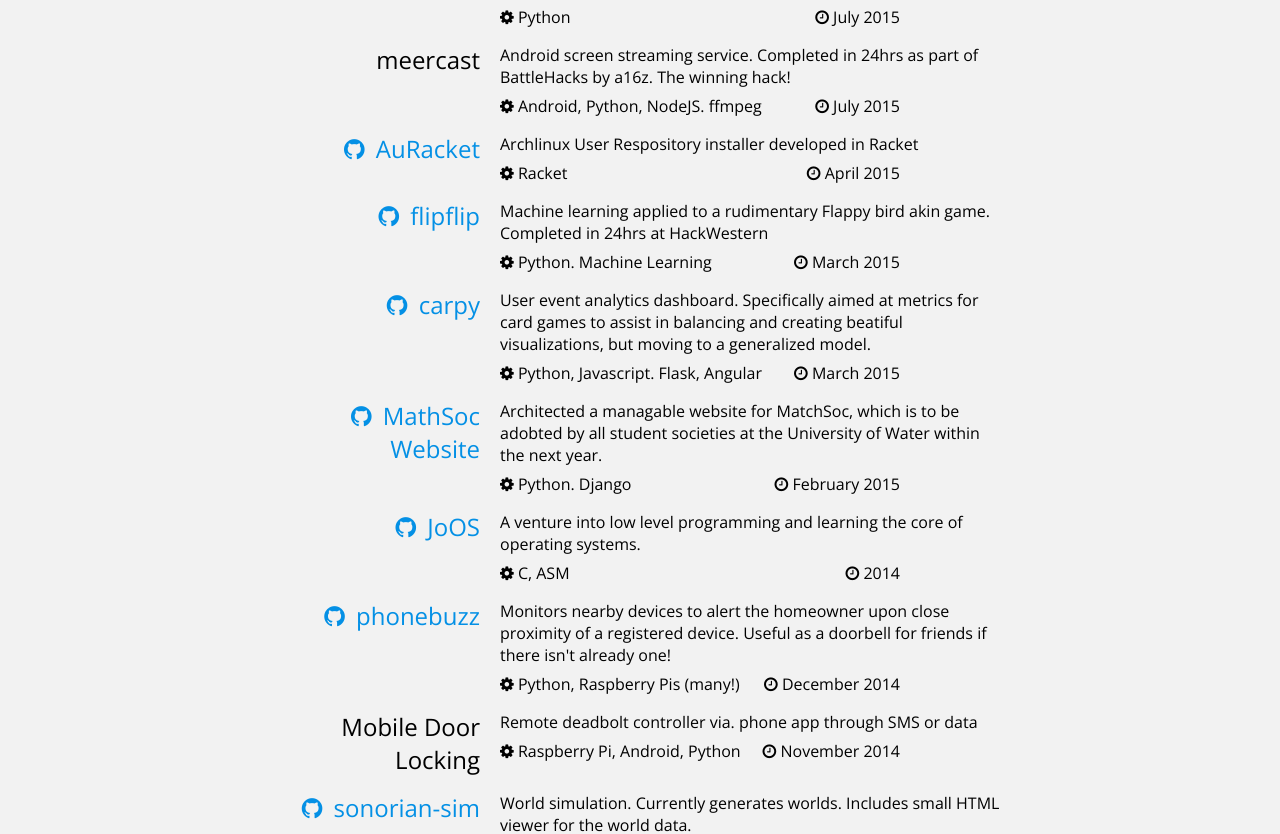
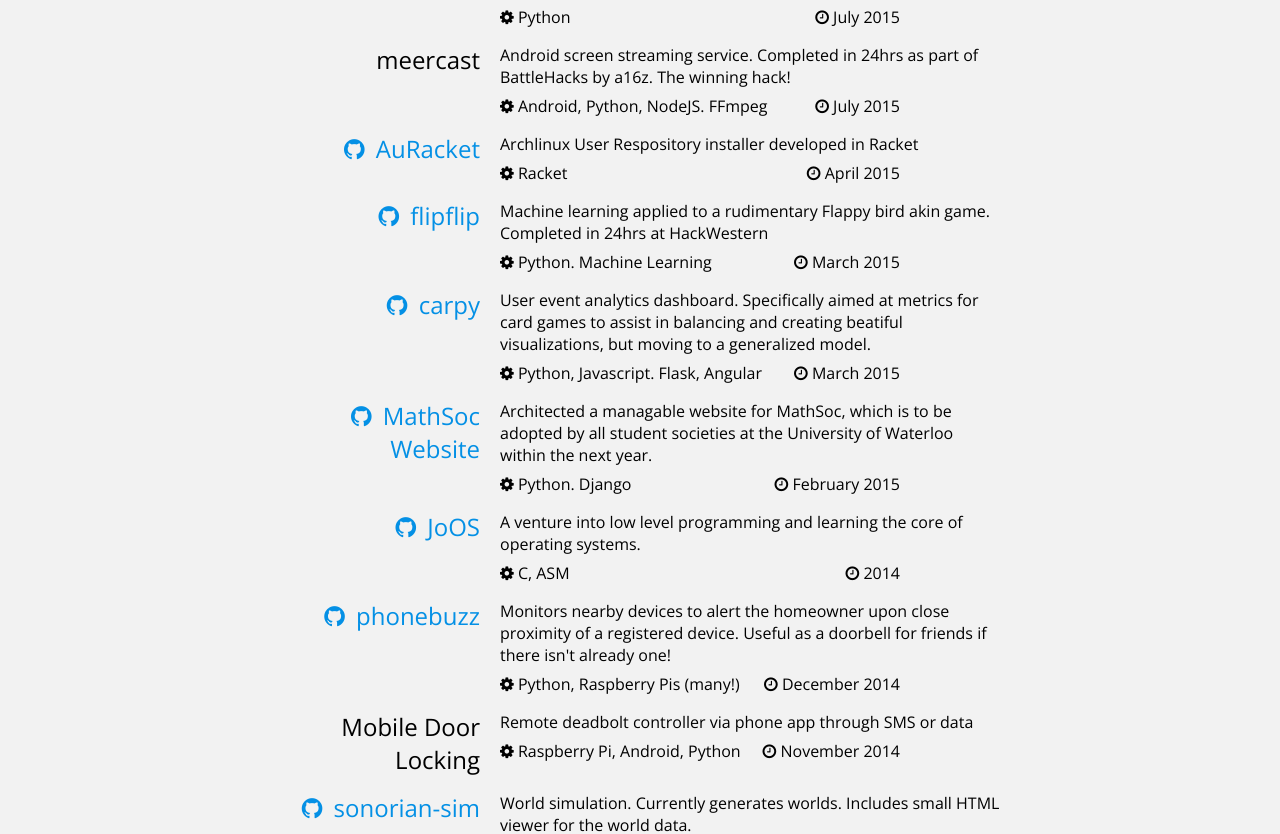
Before and after one commit to lgo/lego.github.io, a Jekyll site: the page built from projects.html, in a window 1280 px wide. Shown: the part 563-1397 px from the top of the page. Built offline with Jekyll 4.4.1, drawn with Linux system fonts in a browser that asks for light colours; nearby versions of some CDN libraries; some web fonts are replaced.

Commit message:
minor fixes to projects list

```diff
--- a/_data/projects.yml
+++ b/_data/projects.yml
@@ -34,7 +34,7 @@
   description: "Android screen streaming service. Completed in 24hrs as part of BattleHacks by a16z. The winning hack!"
   # TODO unprivatize
   # link: https://github.com/KartikTalwar/meercast
-  tech: "Android, Python, NodeJS. ffmpeg"
+  tech: "Android, Python, NodeJS. FFmpeg"
   date: "July 2015"
 
 # - name: sublime-racket
@@ -62,7 +62,7 @@
   date: "March 2015"
 
 - name: MathSoc Website
-  description: "Architected a managable website for MatchSoc, which is to be adobted by all student societies at the University of Water within the next year."
+  description: "Architected a managable website for MathSoc, which is to be adopted by all student societies at the University of Waterloo within the next year."
   link: https://github.com/kdparker/MathSocWebsiteRebuild
   tech: "Python. Django"
   date: "February 2015"
@@ -81,7 +81,7 @@
   date: "December 2014"
 
 - name: Mobile Door Locking
-  description: "Remote deadbolt controller via. phone app through SMS or data"
+  description: "Remote deadbolt controller via phone app through SMS or data"
   # link: https://github.com/xLegoz/mobile-lock
   # TODO unprivatize
   tech: "Raspberry Pi, Android, Python"
```
